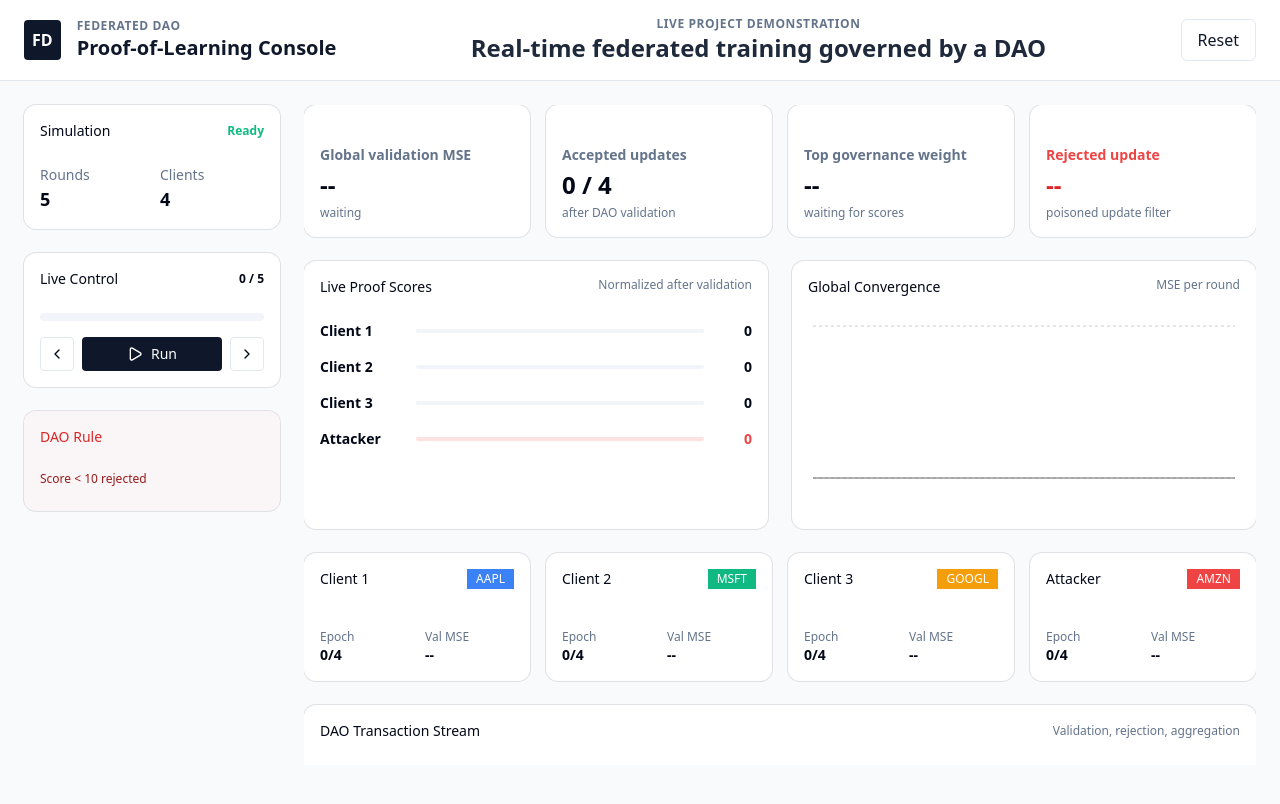
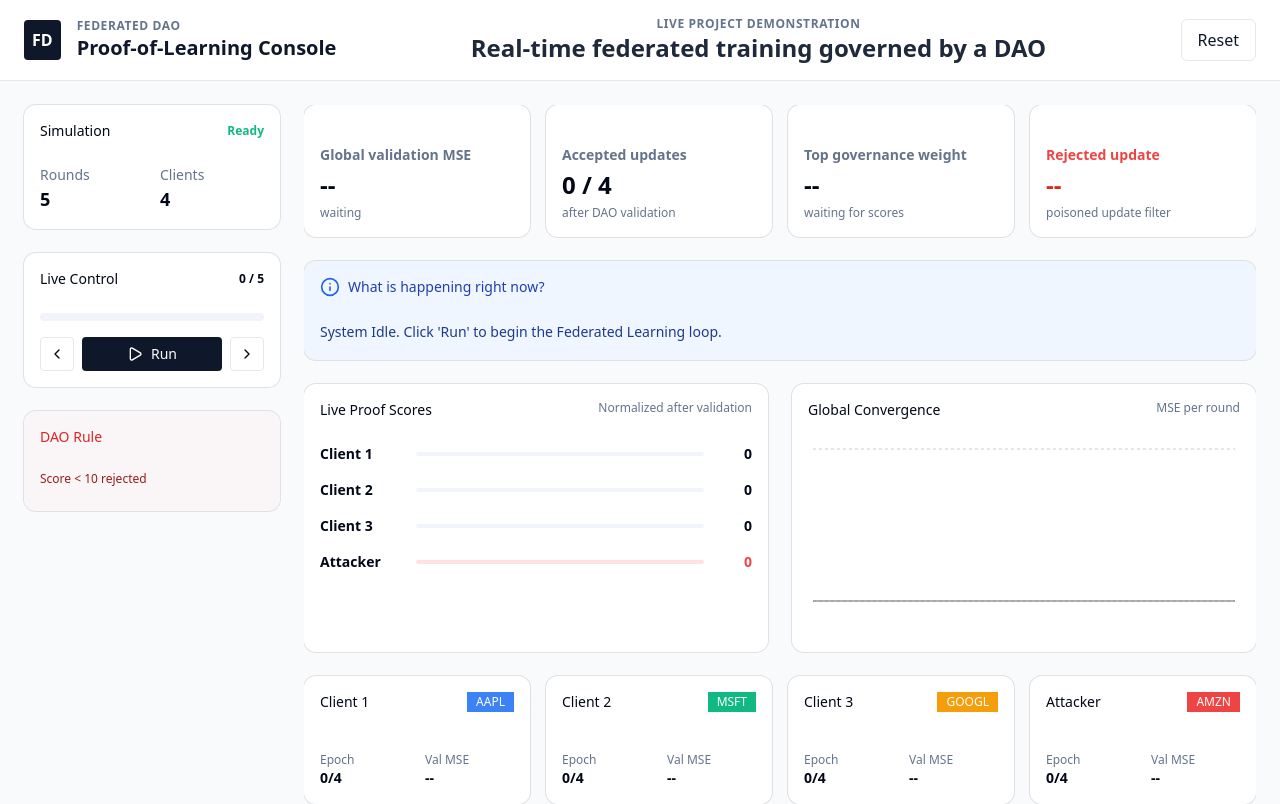
Before and after one commit to RitamPal26/Implementing-FL-in-DAO, a React (Vite) app in the folder frontend/: page / in a window 1280 px wide. Shown: the top 804 px of the page. Built offline with nearby package versions, Linux system fonts and the light colour scheme.

Commit message:
feat: added fixes

```diff
--- a/frontend/src/App.tsx
+++ b/frontend/src/App.tsx
@@ -5,6 +5,7 @@ import MetricsGrid from "./components/dashboard/MetricsGrid";
 import LocalTraining from "./components/dashboard/LocalTraining";
 import MiddleSection from "./components/dashboard/MiddleSection";
 import LogStream from "./components/dashboard/LogStream";
+import LiveExplainer from "./components/dashboard/LiveExplainer";
 
 export default function App() {
   const sim = useSimulation();
@@ -24,6 +25,8 @@ export default function App() {
         <main className="flex-1 flex flex-col gap-6 overflow-y-auto">
           <MetricsGrid round={sim.round} currentData={sim.currentData} />
 
+          <LiveExplainer round={sim.round} isPlaying={sim.isPlaying} />
+
           <MiddleSection
             round={sim.round}
             currentData={sim.currentData}
--- /dev/null
+++ b/frontend/src/components/dashboard/LiveExplainer.tsx
@@ -0,0 +1,40 @@
+import { Card, CardHeader, CardTitle, CardContent } from "@/components/ui/card";
+import { Info } from "lucide-react";
+
+export default function LiveExplainer({
+  round,
+  isPlaying,
+}: {
+  round: number;
+  isPlaying: boolean;
+}) {
+  const getExplanation = () => {
+    if (!isPlaying && round === 0)
+      return "System Idle. Click 'Run' to begin the Federated Learning loop.";
+    if (round === 1)
+      return "Round 1: Clients download the initial global model. They train locally on their private stock data to find the optimal weights.";
+    if (round >= 2 && round <= 3)
+      return `Round ${round}: Proof-of-Learning active. The Smart Contract tests each client's update against a hidden validation set. Honest clients pass.`;
+    if (round === 4)
+      return "Round 4: Attack Neutralized. The AMZN client submitted poisoned data. The filter detected a massive error spike and rejected it with a 0 score.";
+    if (round === 5)
+      return "Round 5: Training Complete! Merging final weights via FedAvg. The DAO is now minting FDAO governance tokens proportional to each client's validated contributions.";
+    return "Simulation finished. The DAO is now ready for meritocratic voting.";
+  };
+
+  return (
+    <Card className="bg-blue-50 border-blue-200">
+      <CardHeader className="pb-2 flex flex-row items-center gap-2">
+        <Info className="h-5 w-5 text-blue-600" />
+        <CardTitle className="text-sm text-blue-800">
+          What is happening right now?
+        </CardTitle>
+      </CardHeader>
+      <CardContent>
+        <p className="text-sm text-blue-900 font-medium leading-relaxed transition-all duration-500">
+          {getExplanation()}
+        </p>
+      </CardContent>
+    </Card>
+  );
+}
```
